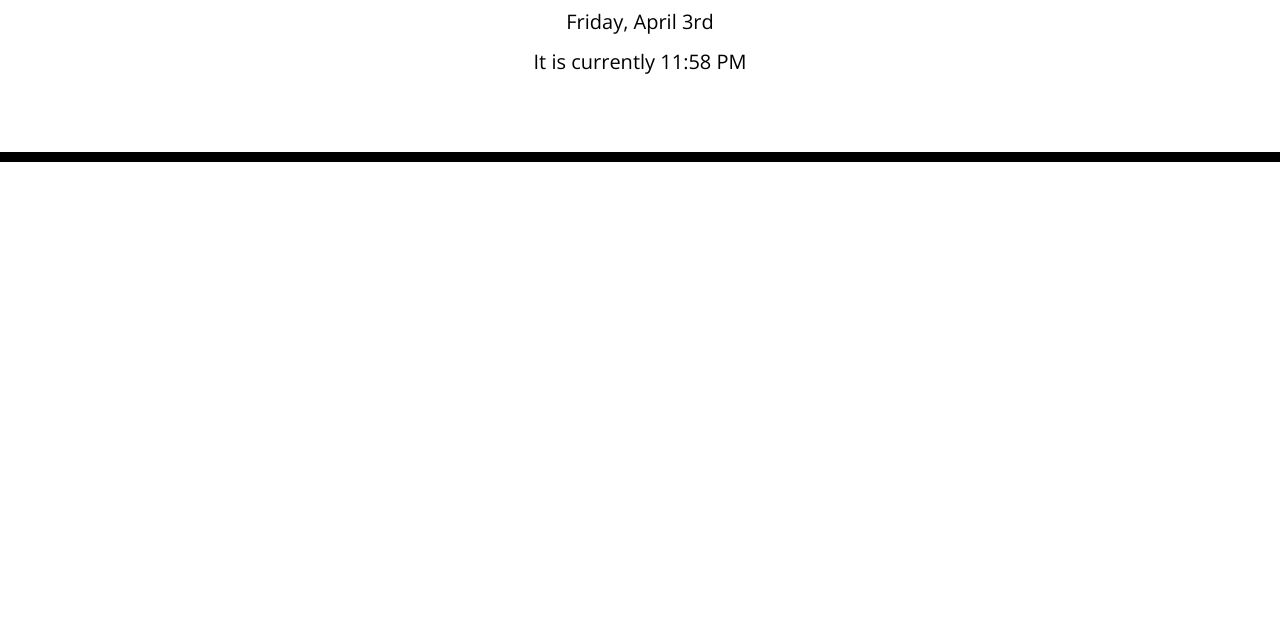
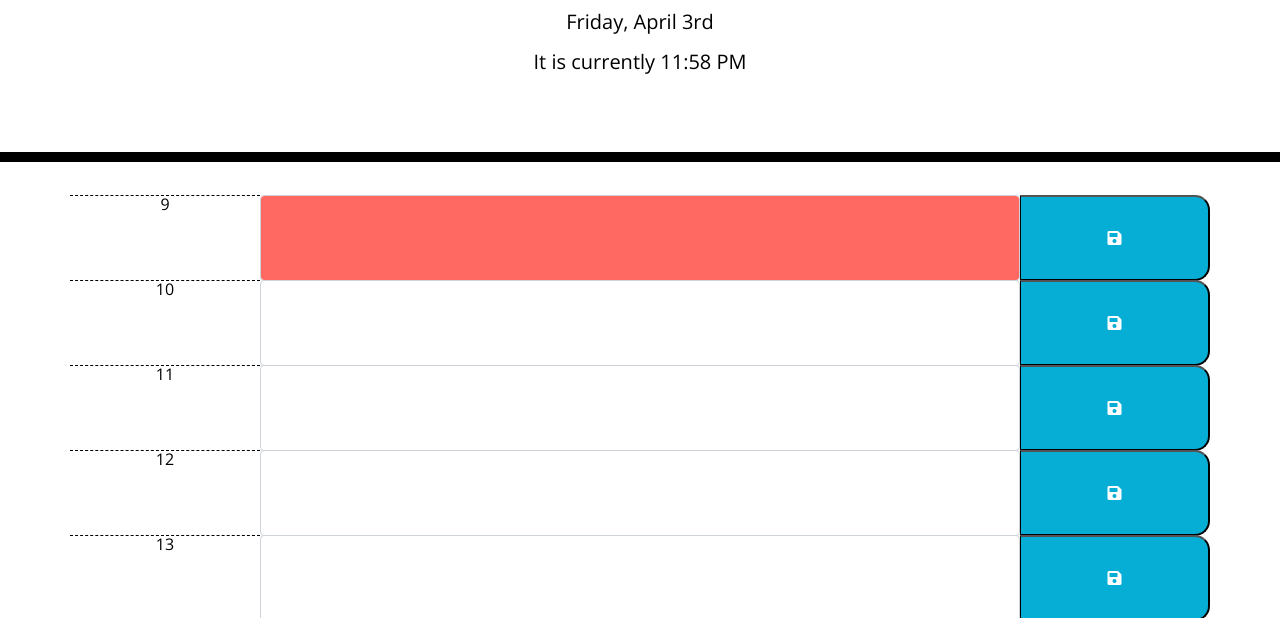
Before and after one commit to jeffreyadamo/05_3rdPartyAPIs_WorkDayScheduler, a plain HTML site: page index.html in a window 1280 px wide. Shown: the part 182-800 px from the top of the page. Drawn offline with nearby package versions, Linux system fonts and the light colour scheme.

Commit message:
Looping TimeBlocks! Added awesome font save. Can set textarea to color class, need conditional statments based on time

```diff
--- a/script.js
+++ b/script.js
@@ -2,23 +2,107 @@
 var toDay = moment().format('dddd');
 var currentDate = moment().format('MMMM Do');
 var currentTime = moment().format('LT');
-var currentHour = moment().format('h');
-var value11 = $(".hour11").value;
+var currentHour = parseInt(moment().format('h'));
+
+//working on military time to make later if/then class assignments
+if (currentHour === 1 ||currentHour === 2 ||currentHour === 3 ||currentHour === 3 ||currentHour === 5 ){
+    currentHour = currentHour + 12
+};
+var currentHour = JSON.stringify(currentHour);
+
 
 //spot check
 console.log("The current time is: " +currentTime);
 console.log("currentTime is a: " + typeof currentTime);
 console.log("The currentHour is " + currentHour);
 console.log("currentHour is a: " + typeof currentHour);
-console.log(value11)
+
+
 
 
 // insert Date
 $("#currentDay").html(toDay + ", " + currentDate + "<br><br>");
 $("#currentDay").append("It is currently " + currentTime);
 
+// Insert HTML for in time-block div:
+
+//This uses div classes
+// $(".time-block").append("<div class='row hour8'>");
+// $(".hour8").append("<div class='col-md-2 hour'>8am</div>");
+// $(".hour8").append("<div class='col-md-8 description'>Text here</div>");
+// $(".hour8").append("<i class='col-md-2 fas fa-save saveBtn'></i>");
 
 
-if (currentHour < "The div's hour"){
-    ;
+//This uses a form
+
+//How can I do the above in a loop?
+
+// change this to a for loop to append all times from 9-5
+var timeSlot = [9 ,10,11,12,13,14,15,16,17];
+var timesOfday=[]
+for (var j=0; j<9; j++){
+    timesOfday.push("hour"+j);
 }
+console.log(timeSlot);
+console.log(timeSlot[1]);
+
+for(var i=0; i<timeSlot.length; i++){
+    var row = $("<div>")
+    row.attr("class", "row")
+    var col1= $("<div>")
+    col1.attr("class","col-md-2 hour" )
+    col1.text(timeSlot[i])
+
+    // var col2=$("<input>")
+
+    // col2.addClass("col-md-8 description timeColor"+ timeSlot[i]);
+    // col2.attr("type", "text");
+    // col2.attr("data-hour",timeSlot[i])
+
+    var col2BootStrap = $("<div>");
+    col2BootStrap.addClass("col-md-8 form-group description");
+    col2textArea = $('<textarea class="form-control" id="exampleFormControlTextarea1" rows="3"></textarea>')
+    col2textArea.addClass("timeColor"+timeSlot[i])
+    col2textArea.attr("data-hour",timeSlot[i]);
+    col2BootStrap.append(col2textArea);
+
+
+    var col3=$("<button>")
+    col3.addClass("col-md-2 fas fa-save saveBtn")
+    row.append(col1, col2BootStrap, col3)
+    $(".time-block").append(row)
+
+}
+
+var testColor9 = $(".timeColor9");
+console.log(testColor9)
+
+//If I wanted to loop through all the data-hours and console log
+$(".timeColor9").addClass("present");
+
+
+// $('[data-hour]').each(function() {
+//     console.log($(this).data('hour'));
+//   })
+
+//   $('.timeColor9').each(function() {
+//     console.log($(this).data('hour'));
+//   })
+
+//   var timeValue9 = $('.timeColor9').each(function() {
+//     JSON.stringify($(this).data('hour'));
+//   })
+// console.log(timeValue9);
+
+// if (currentHour === $(".data-hour"[3])) {
+// $(".description").addClass(".present");
+// }
+
+// if (currentHour > )
+
+// Write a statement to set an attribute depending on the currentTime
+// if (currentTime === )
+
+
+// $(".hour5").attr("value", "5");
+// console.log($(".hour5").value);
--- a/style.css
+++ b/style.css
@@ -35,7 +35,8 @@ textarea{
 .row {
   white-space: pre-wrap;
   height: 80px;
-  border-top: 1px solid white;;
+  border-top: 1px solid white;
+  margin-bottom: 5px;
 }
 
 .hour {
@@ -65,9 +66,15 @@ textarea{
   border-bottom-right-radius: 15px;
   background-color: #06AED5;
   color: white;
+
 }
 
 .saveBtn i:hover {
   font-size: 20px;
   transition: all .3s ease-in-out;
 }
+
+.form-group {
+  padding: 0 0 0 0;
+  margin: 0 0 0 0;
+}
```
Also changed, not shown: index.html (+0 -27 lines).
